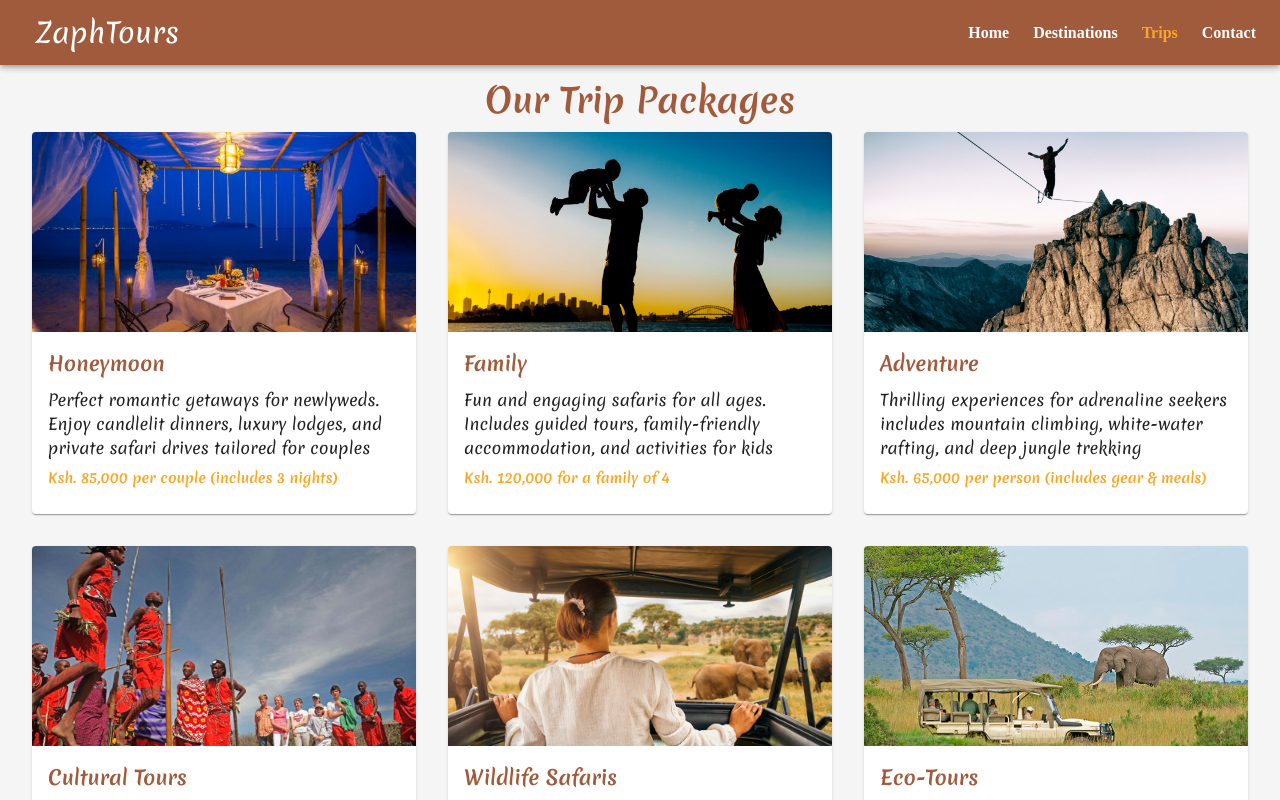
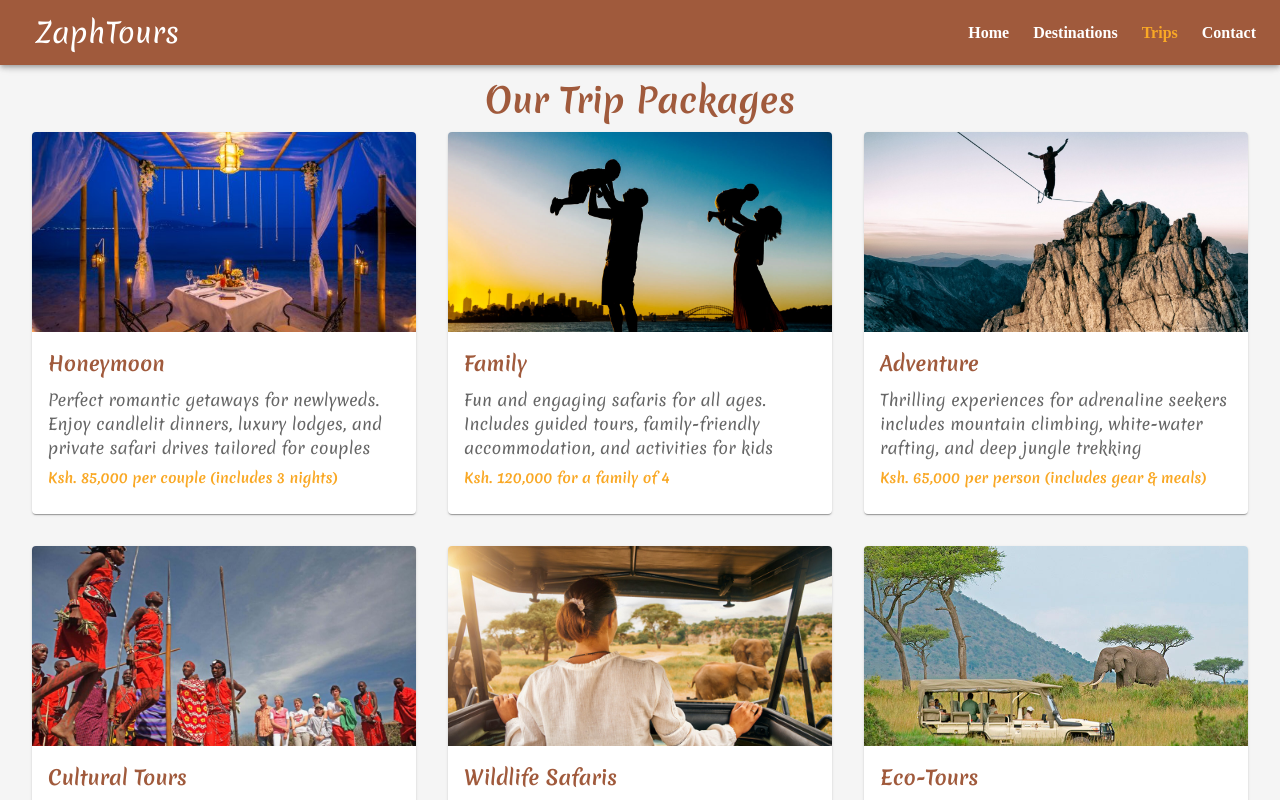
Before and after one commit to JaninWanjiru/Zaph-Tours, a React (Vite) app: page /tripTypes in a window 1280 px wide. Shown: the top 800 px of the page. Built offline with nearby package versions, Linux system fonts and the light colour scheme.

Commit message:
modify the trip description text color - update href in DestinationsSection button from '/destinations' to ''

```diff
--- a/src/components/DestinationsSection.tsx
+++ b/src/components/DestinationsSection.tsx
@@ -96,7 +96,7 @@ function DestinationsSection() {
                 <Button
                   size="small"
                   variant="contained"
-                  href="/destinations"
+                  href=""
                   sx={{ borderRadius: "1rem" }}
                 >
                   Explore Now
--- a/src/components/TripsSection.tsx
+++ b/src/components/TripsSection.tsx
@@ -116,7 +116,7 @@ function TripsSection() {
                 <Typography variant="h6" color="primary">
                   {trip.title}
                 </Typography>
-                <Typography variant="body1" sx={{ mt: 1, mb: 1 }}>
+                <Typography variant="body1" color="text.secondary" sx={{ mt: 1, mb: 1 }}>
                   {trip.description}
                 </Typography>
                 <Typography variant="subtitle2" color="secondary" fontWeight="bold">
```
